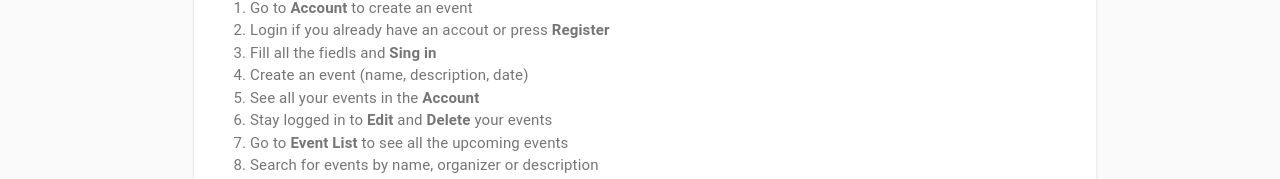
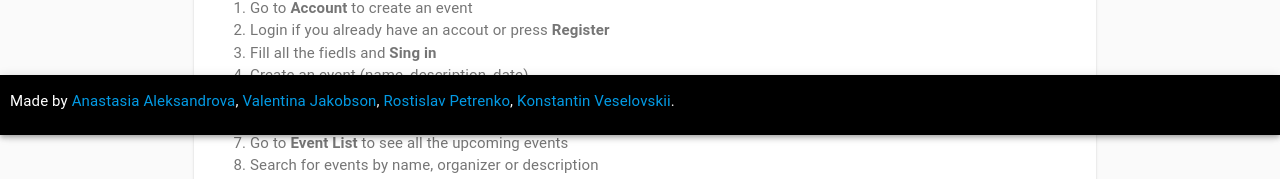
Before and after one commit to Rostislav013/event-manager, a React (Create React App) app: page /about in a window 1280 px wide. Shown: the part 665-844 px from the top of the page. Built offline with nearby package versions, Linux system fonts and the light colour scheme.

Commit message:
added footer

```diff
--- a/src/App.js
+++ b/src/App.js
@@ -14,6 +14,7 @@ import EventInsert from "./components/dashboard/EventInsert";
 import EventUpdate from "./components/dashboard/EventUpdate";
 import {EventsList}  from './pages';
 import About from './pages/About';
+import Footer from "./pages/Footer.js";
 
 
 // Check for token to keep an user logged in
@@ -50,7 +51,9 @@ class App extends Component {
                     component={EventUpdate}
                 />
             </Switch>
+
           </div>
+          <Footer />
         </Router>
       </Provider>
 
--- a/src/components/dashboard/Dashboard.js
+++ b/src/components/dashboard/Dashboard.js
@@ -140,6 +140,7 @@ return (
                 {showTable && (
                     <ReactTable
                     style={{
+                        marginBottom: '55px',
                         width: "100%",
                         borderRadius: "3px",
                         letterSpacing: "1.5px",
--- a/src/pages/About.js
+++ b/src/pages/About.js
@@ -11,8 +11,9 @@ import CheckIcon from '@material-ui/icons/Check';
 
 const useStyles = makeStyles (theme => ({
   root: {
-    width: '100%',
+    //width: '100%',
     flexGrow: 1,
+    marginBottom: '90px',
   },
   paper: {
     padding: theme.spacing(2),
--- a/src/pages/EventsList.jsx
+++ b/src/pages/EventsList.jsx
@@ -83,6 +83,9 @@ class EventsList extends Component {
                 <Wrapper>
                     {showTable && (
                         <ReactTable
+                        style={{
+                            marginBottom: '55px',
+                        }}
                         data={events}
                         columns={columns}
                         loading={isLoading}
--- /dev/null
+++ b/src/pages/Footer.js
@@ -0,0 +1,42 @@
+import React from 'react';
+import { makeStyles } from '@material-ui/core/styles';
+import AppBar from '@material-ui/core/AppBar';
+
+import Toolbar from '@material-ui/core/Toolbar';
+import Typography from '@material-ui/core/Typography';
+
+
+
+
+const useStyles = makeStyles(theme => ({
+
+  appBar: {
+    top: 'auto',
+    bottom: 0,
+    paddingTop: '15px',
+    backgroundColor: 'black',
+    height: '60px',
+  },
+  typo: {
+    marginLeft: '10px',
+  }
+
+}));
+
+export default function BottomAppBar() {
+  const classes = useStyles();
+
+  return (
+    <React.Fragment>
+
+
+      <AppBar position="fixed" color="primary" className={classes.appBar}>
+
+      <Typography className={classes.typo}>
+        Made by <a target="_blank" rel="noopener noreferrer" href='https://www.linkedin.com/in/anastasia-aleksandrova-46010974/'>Anastasia Aleksandrova</a>, <a target="_blank" rel="noopener noreferrer" href='https://www.linkedin.com/in/valentina-jakobson/'>Valentina Jakobson</a>, <a target="_blank" rel="noopener noreferrer" href='https://www.linkedin.com/in/rostislavpetrenko/'>Rostislav Petrenko</a>, <a target="_blank" rel="noopener noreferrer" href='https://www.linkedin.com/in/veselovskii/'>Konstantin Veselovskii</a>.
+      </Typography>
+
+      </AppBar>
+    </React.Fragment>
+  );
+}
```
